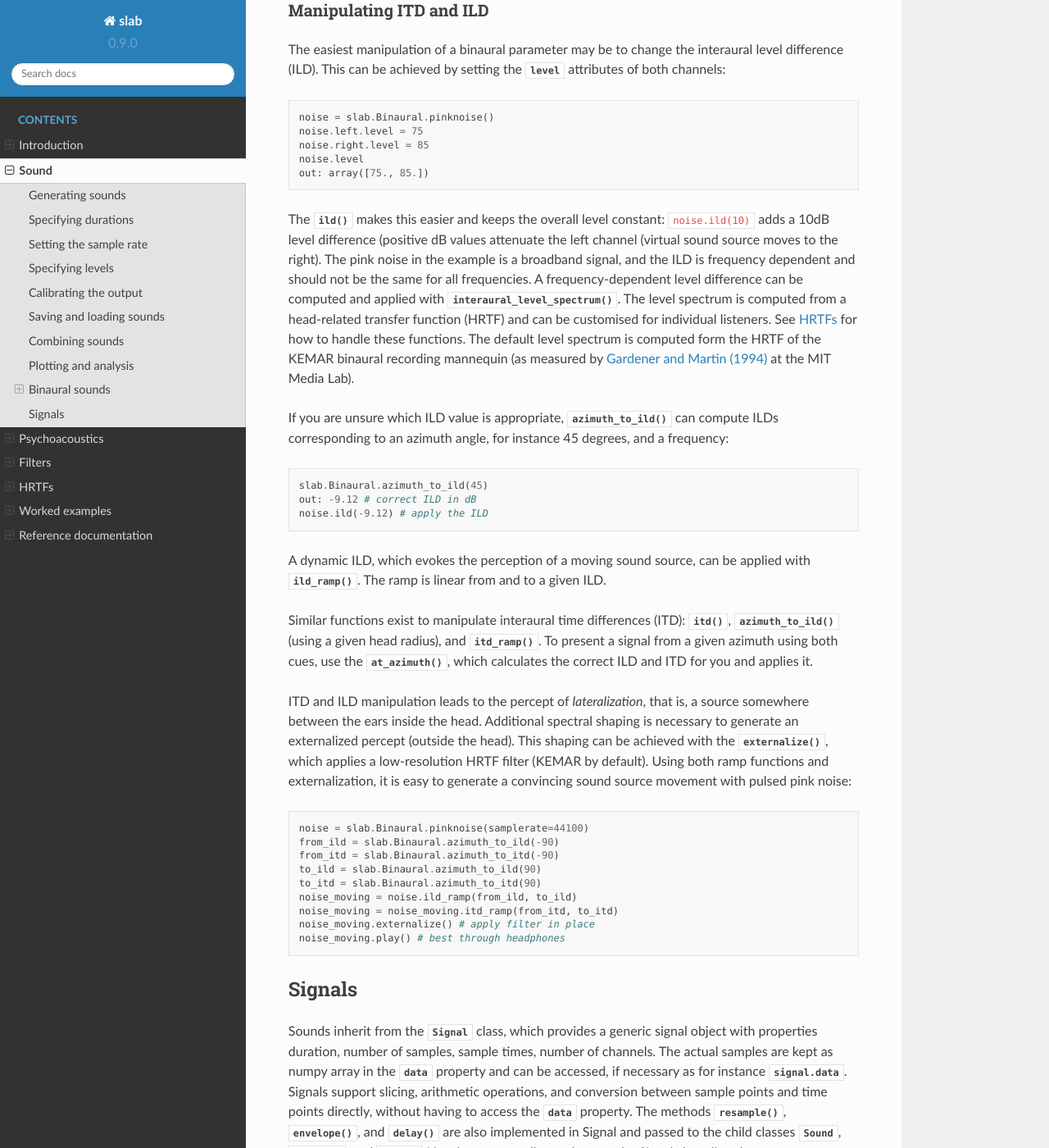
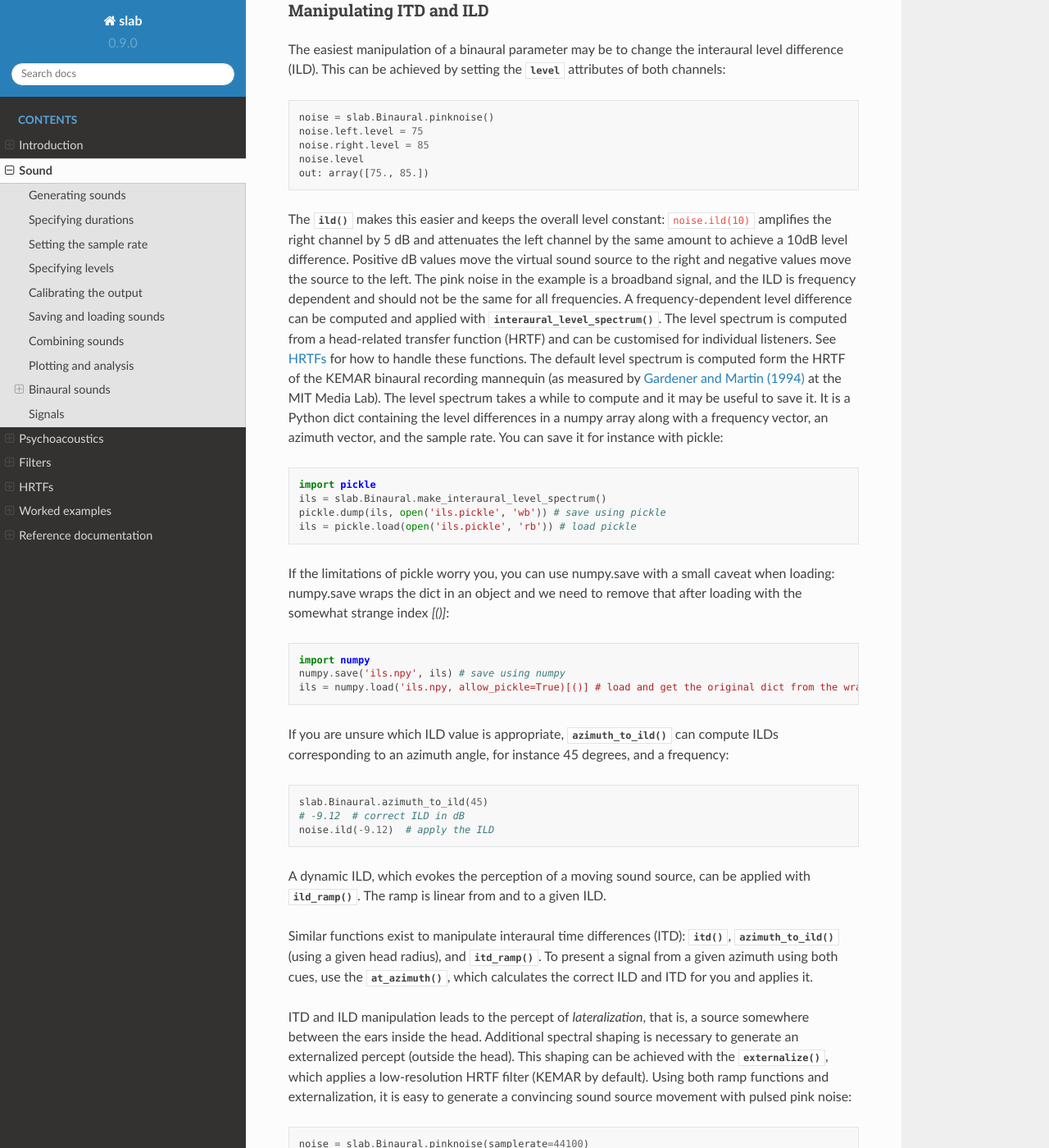
Before and after one commit to DrMarc/slab, a Sphinx documentation site: the page built from docs/sounds.rst, in a window 1280 px wide and 1400 px high, scrolled down 6104 px. Shown: the whole window at 82% size. Built offline with Sphinx 7.4.7 and the Read the Docs theme 2.0.0, drawn with Linux system fonts in a browser that asks for light colours.

Commit message:
describe changed level spectrum handling

```diff
--- a/docs/sounds.rst
+++ b/docs/sounds.rst
@@ -274,21 +274,37 @@ This can be achieved by setting the :attr:`level` attributes of both channels: :
     noise.level
     out: array([75., 85.])
 
-The :meth:`.ild` makes this easier and keeps the overall level constant: ``noise.ild(10)`` adds a 10dB level difference
-(positive dB values attenuate the left channel (virtual sound source moves to the right).
-The pink noise in the example is a broadband signal, and the ILD is frequency dependent and should not be the same for
-all frequencies. A frequency-dependent level difference can be computed and applied with
-:meth:`.interaural_level_spectrum`. The level spectrum is computed from a head-related transfer function (HRTF) and
-can be customised for individual listeners. See :ref:`hrtfs` for how to handle these functions.
-The default level spectrum is computed form the HRTF of the KEMAR binaural recording mannequin
-(as measured by `Gardener and Martin (1994) <https://sound.media.mit.edu/resources/KEMAR.html>`_ at the MIT Media Lab).
+The :meth:`.ild` makes this easier and keeps the overall level constant: ``noise.ild(10)`` amplifies the right channel
+by 5 dB and attenuates the left channel by the same amount to achieve a 10dB level difference. Positive dB values
+move the virtual sound source to the right and negative values move the source to the left. The pink noise in the
+example is a broadband signal, and the ILD is frequency dependent and should not be the same for all frequencies. A
+frequency-dependent level difference can be computed and applied with :meth:`.interaural_level_spectrum`. The level
+spectrum is computed from a head-related transfer function (HRTF) and can be customised for individual listeners.
+See :ref:`hrtfs` for how to handle these functions. The default level spectrum is computed form the HRTF of the KEMAR
+binaural recording mannequin (as measured by
+`Gardener and Martin (1994) <https://sound.media.mit.edu/resources/KEMAR.html>`_ at the MIT Media Lab).
+The level spectrum takes a while to compute and it may be useful to save it. It is a Python dict containing the level
+differences in a numpy array along with a frequency vector, an azimuth vector, and the sample rate. You can save it for
+instance with pickle: ::
+
+    import pickle
+    ils = slab.Binaural.make_interaural_level_spectrum()
+    pickle.dump(ils, open('ils.pickle', 'wb')) # save using pickle
+    ils = pickle.load(open('ils.pickle', 'rb')) # load pickle
+
+If the limitations of pickle worry you, you can use numpy.save with a small caveat when loading: numpy.save wraps the
+dict in an object and we need to remove that after loading with the somewhat strange index `[()]`: ::
+
+    import numpy
+    numpy.save('ils.npy', ils) # save using numpy
+    ils = numpy.load('ils.npy, allow_pickle=True)[()] # load and get the original dict from the wrapping object
 
 If you are unsure which ILD value is appropriate, :meth:`.azimuth_to_ild` can compute ILDs corresponding to an azimuth
 angle, for instance 45 degrees, and a frequency: ::
 
     slab.Binaural.azimuth_to_ild(45)
-    out: -9.12 # correct ILD in dB
-    noise.ild(-9.12) # apply the ILD
+    # -9.12  # correct ILD in dB
+    noise.ild(-9.12)  # apply the ILD
 
 A dynamic ILD, which evokes the perception of a moving sound source, can be applied with
 :meth:`.ild_ramp`. The ramp is linear from and to a given ILD.
```
